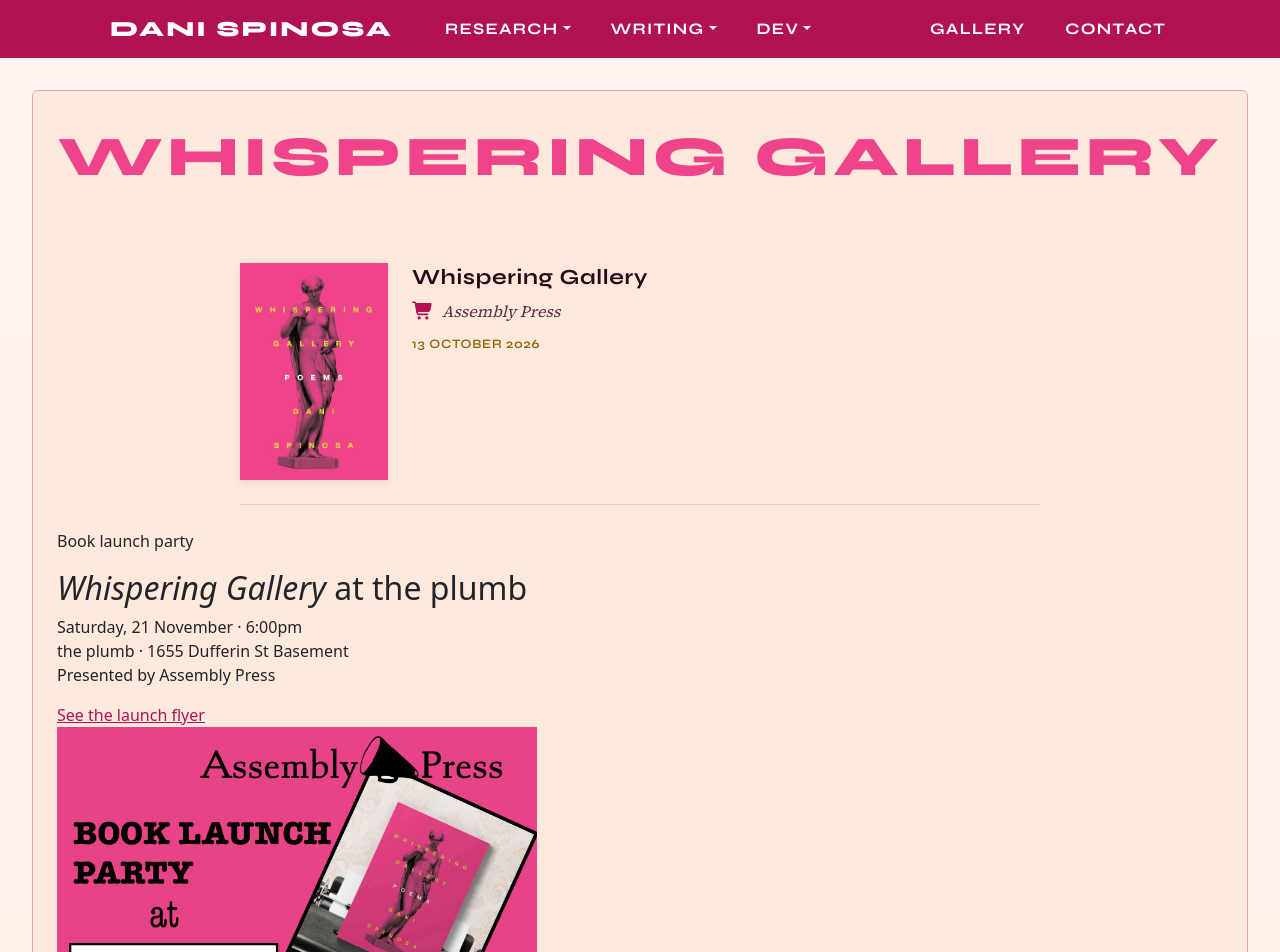
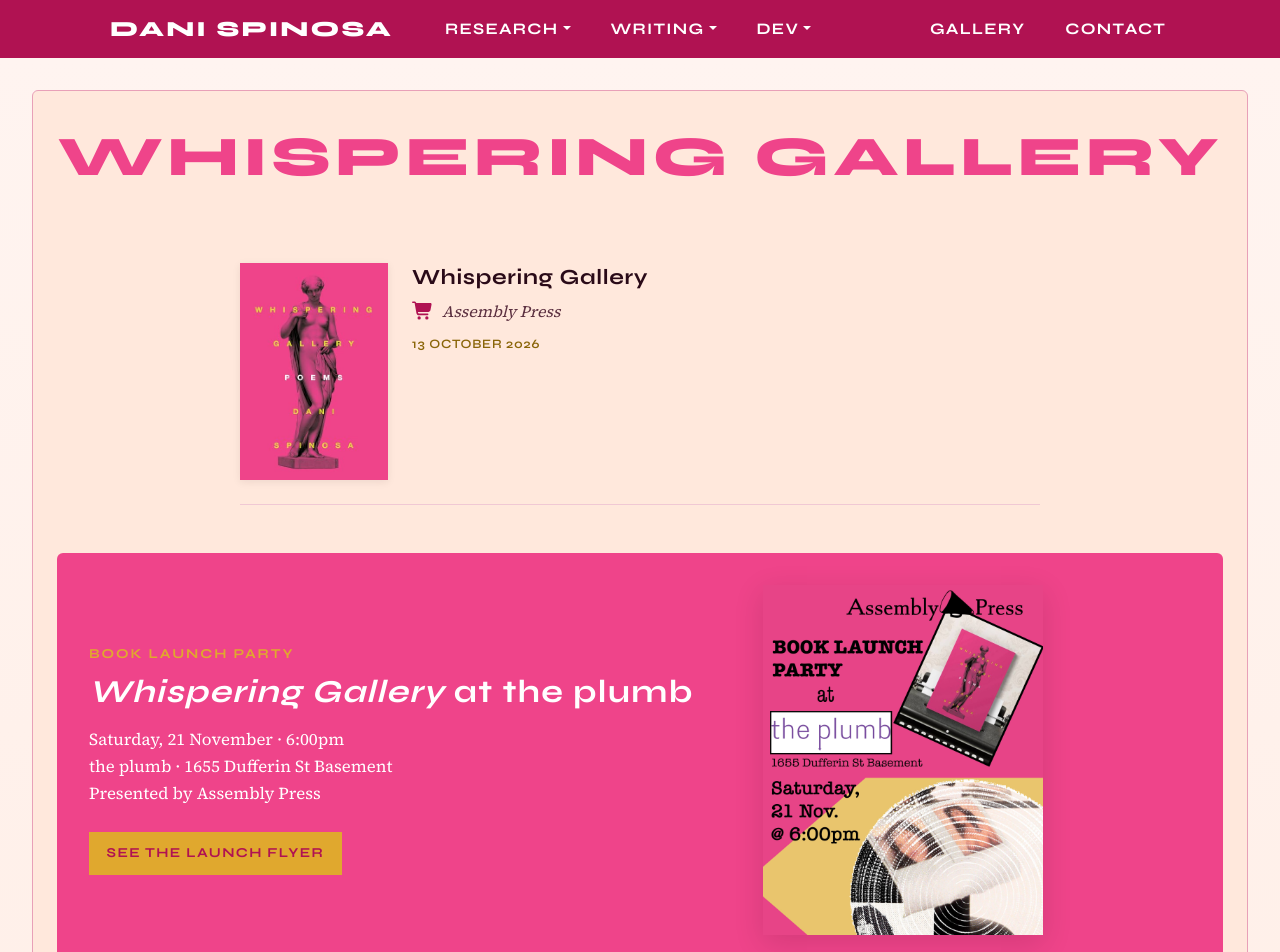
Before and after one commit to danispinxo/dani-site, a Next.js app: page /creative-writing/whispering-gallery in a window 1280 px wide. Shown: the top 952 px of the page. Built offline with nearby package versions, Linux system fonts and the light colour scheme.

Commit message:
Add styling for book launch section, including layout, typography, and hover effects

```diff
--- a/src/styles/ListPages.scss
+++ b/src/styles/ListPages.scss
@@ -135,6 +135,109 @@
         max-width: none;
         width: 100%;
         margin: 0;
+      }
+    }
+
+    .book-launch {
+      display: grid;
+      grid-template-columns: 1.2fr 0.8fr;
+      gap: variables.$space-xl;
+      align-items: center;
+      margin-top: variables.$space-xxl;
+      padding: variables.$space-xl;
+      background: variables.$magenta;
+      color: variables.$white;
+      border-radius: variables.$radius-lg;
+
+      @include variables.sm {
+        grid-template-columns: 1fr;
+        text-align: center;
+      }
+    }
+
+    .book-launch-kicker {
+      font-family: variables.$display-font;
+      font-size: 0.85rem;
+      font-weight: 700;
+      letter-spacing: 0.14em;
+      text-transform: uppercase;
+      color: variables.$goldenrod;
+      margin: 0 0 variables.$space-sm;
+    }
+
+    .book-launch-title {
+      font-family: variables.$display-font;
+      font-size: clamp(1.5rem, 3vw, 2rem);
+      font-weight: 700;
+      letter-spacing: 0.04em;
+      line-height: 1.2;
+      color: variables.$white;
+      margin: 0 0 variables.$space-md;
+
+      i {
+        font-style: italic;
+      }
+    }
+
+    .book-launch-details {
+      font-family: variables.$body-font;
+      font-size: 1.05rem;
+      line-height: 1.6;
+      color: variables.$white;
+      margin: 0 0 variables.$space-lg;
+    }
+
+    .book-launch-link {
+      font-family: variables.$display-font;
+      font-size: 0.85rem;
+      font-weight: 700;
+      letter-spacing: 0.1em;
+      text-transform: uppercase;
+      color: variables.$magenta-ink;
+      background: variables.$goldenrod;
+      text-decoration: none;
+      display: inline-block;
+      padding: 0.7rem 1.1rem;
+      transition:
+        background variables.$transition-normal,
+        color variables.$transition-normal,
+        transform variables.$transition-normal;
+
+      &:hover {
+        background: variables.$white;
+        color: variables.$magenta-ink;
+      }
+
+      @include variables.hover-device {
+        &:hover {
+          transform: translateY(-2px);
+        }
+      }
+
+      @include variables.reduced-motion {
+        &:hover {
+          transform: none;
+        }
+      }
+
+      &:focus-visible {
+        @include variables.focus-ring(true);
+      }
+    }
+
+    .book-launch-flyer {
+      justify-self: end;
+
+      @include variables.sm {
+        justify-self: center;
+        order: -1;
+      }
+
+      img {
+        width: min(100%, 280px);
+        height: auto;
+        display: block;
+        box-shadow: variables.$shadow-prominent;
       }
     }
 
```
